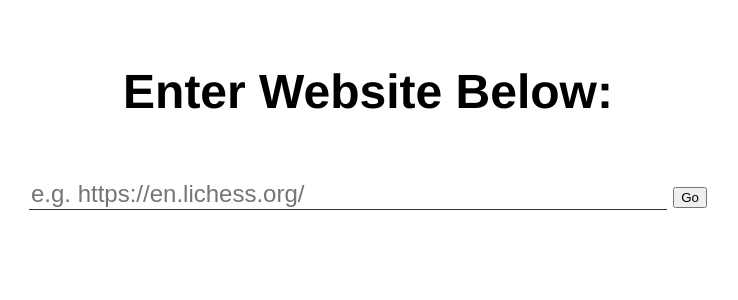
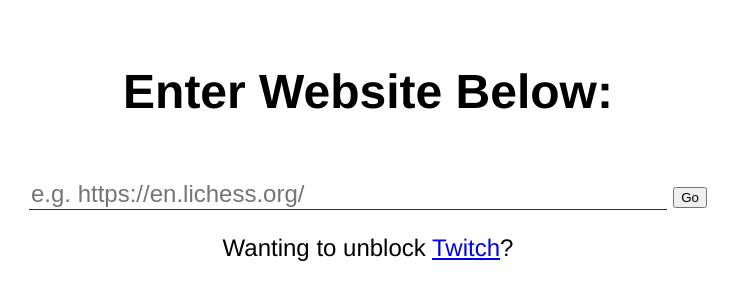
Before and after one commit to 900miles/unlocker, a plain HTML site: page index.html in a window 1280 px wide. Shown: the part 224-524 px from the top of the page, without its empty margins (272-1010 px from the left). Drawn offline with Linux system fonts and the light colour scheme.

Commit message:
Link to twitch.html

```diff
--- a/index.html
+++ b/index.html
@@ -6,6 +6,9 @@
 
         <h1>Enter Website Below:</h1><br>
         <input name="url" placeholder="e.g. https://en.lichess.org/" size="35" onkeypress="return checkIfEnterPressed(event);" id="url" style="width:75%;font-size:1em;border: none;border-bottom: solid 1px #333" type="text"> <button type="button" onclick="loadUrl()" id="button">Go</button>
+        <br />
+        <p>Wanting to unblock <a href="twitch.html">Twitch</a>?</p>
+
     </div>
 </div>
 
```
